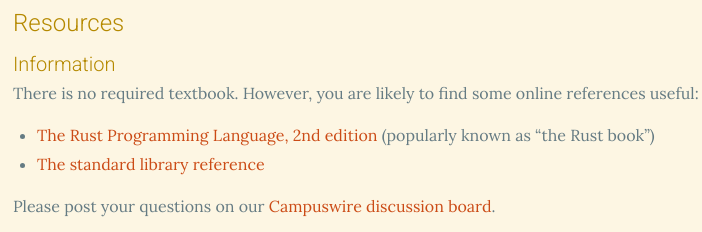
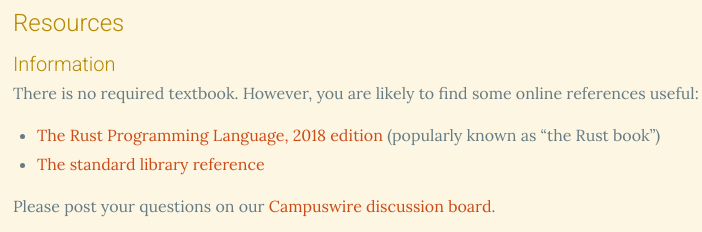
Before and after one commit to nu-rust-course/web, a plain HTML site: page index.html in a window 1280 px wide. Shown: the part 1900-2132 px from the top of the page, 227-929 px from the left. Drawn offline with Linux system fonts and the light colour scheme.

Commit message:
2018 edition

```diff
--- a/index.html
+++ b/index.html
@@ -278,7 +278,7 @@ online references useful:
 
 <ul>
   <li><a href="https://doc.rust-lang.org/book/">The Rust Programming
-      Language, 2nd edition</a> (popularly known as “the Rust book”)
+      Language, 2018 edition</a> (popularly known as “the Rust book”)
   <li><a href="https://doc.rust-lang.org/std/">The standard library
     reference</a>
 </ul>
```
